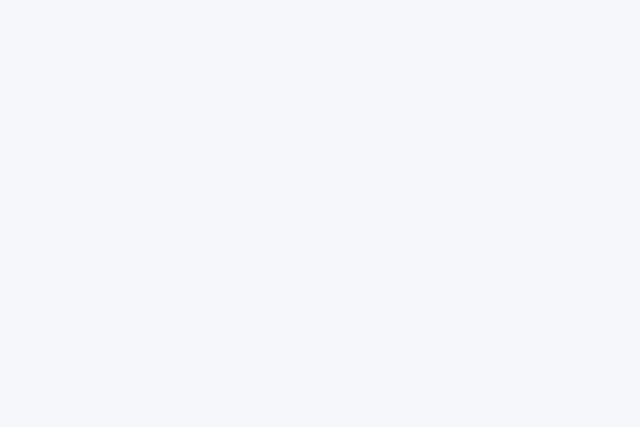
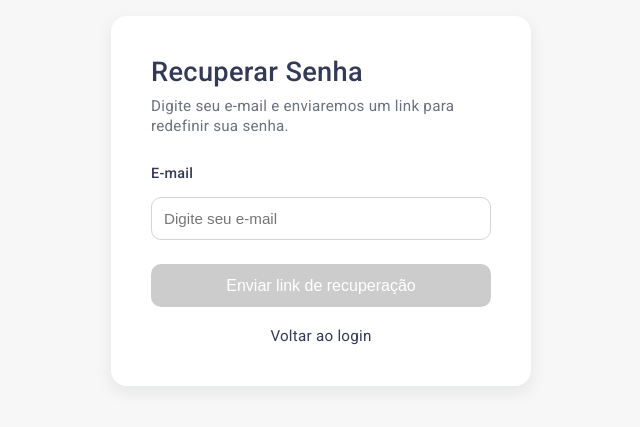
Before and after one commit to Raphael-Ribeiro-Lino/IncidentManagerFrontend, an Angular app: page /recuperar-senha in a window 1280 px wide. Before the commit this address led to /. Shown: the part 199-626 px from the top of the page, without its empty margins (319-959 px from the left). Built offline with nearby package versions, Linux system fonts and the light colour scheme.

Commit message:
Adicionando tela email recuperar senha

```diff
--- a/src/app/app.routes.ts
+++ b/src/app/app.routes.ts
@@ -1,6 +1,7 @@
 import { Routes } from '@angular/router';
 import { LoginComponent } from './pages/login/login.component';
 import { HomeComponent } from './pages/home/home.component';
+import { RecuperarSenhaComponent } from './pages/recuperar-senha/recuperar-senha.component';
 
 export const routes: Routes = [
     {
@@ -10,5 +11,9 @@ export const routes: Routes = [
     {
         path: "home",
         component: HomeComponent
+    },
+    {
+        path: "recuperar-senha",
+        component: RecuperarSenhaComponent
     }
 ];
--- /dev/null
+++ b/src/app/models/recuperar-senha/recuperarSenhaInput.ts
@@ -0,0 +1,3 @@
+export interface EmailRedefinirSenhaInput{
+    email: string;
+}
--- /dev/null
+++ b/src/app/pages/recuperar-senha/recuperar-senha.component.css
@@ -0,0 +1,115 @@
+.recover-container {
+  width: 100%;
+  height: 100vh;
+  display: flex;
+  justify-content: center;
+  align-items: center;
+  background: var(--neutral-100, #F7F7F7);
+  padding: 1rem;
+}
+
+.recover-card {
+  width: 100%;
+  max-width: 420px;
+  background: #fff;
+  padding: 2.5rem;
+  border-radius: var(--radius-lg, 12px);
+  box-shadow: var(--shadow-md, 0 4px 20px rgba(0,0,0,0.08));
+}
+
+h2 {
+  font-size: 1.7rem;
+  color: var(--color-primary, #333A56);
+  margin-bottom: 0.5rem;
+}
+
+.subtitle {
+  font-size: 0.95rem;
+  color: var(--text-secondary, #6B7280);
+  margin-bottom: 1.8rem;
+}
+
+/* Inputs */
+.form-group {
+  margin-bottom: 1.5rem;
+}
+
+.label {
+  font-size: 0.9rem;
+  font-weight: 500;
+}
+
+.input {
+  width: 100%;
+  padding: 0.75rem;
+  border-radius: var(--radius-md, 8px);
+  border: 1px solid var(--neutral-300, #D1D5DB);
+  font-size: 0.95rem;
+  margin-top: 0.4rem;
+}
+
+.input:focus {
+  outline: none;
+  border-color: var(--color-primary, #333A56);
+}
+
+/* Botão */
+.btn-primary {
+  width: 100%;
+  padding: 0.8rem;
+  border: none;
+  background: var(--color-primary, #333A56);
+  color: #fff;
+  border-radius: var(--radius-md, 8px);
+  font-size: 1rem;
+  cursor: pointer;
+  transition: background 0.3s ease;
+}
+
+.btn-primary:disabled {
+  background: var(--neutral-300, #CCC);
+  cursor: not-allowed;
+}
+
+/* Mensagens */
+.error-message,
+.success {
+  margin-bottom: 1rem;
+  padding: 0.8rem;
+  border-radius: var(--radius-md, 8px);
+  border-left: 4px solid;
+}
+
+.error-message {
+  background: rgba(230, 57, 70, 0.08);
+  border-left-color: #e63946;
+}
+
+.error {
+  font-size: 0.85rem;
+  color: #e63946;
+  margin-top: 4px;
+}
+
+.success {
+  background: rgba(46, 204, 113, 0.1);
+  border-left-color: #2ecc71;
+  color: #2ecc71;
+  font-size: 0.9rem;
+}
+
+/* Link voltar */
+.back-link {
+  display: inline-block;
+  margin-top: 1.2rem;
+  text-align: center;
+  width: 100%;
+  font-size: 0.95rem;
+  color: var(--color-primary, #333A56);
+  text-decoration: none;
+  transition: opacity 0.3s ease;
+}
+
+.back-link:hover {
+  opacity: 0.7;
+}
--- /dev/null
+++ b/src/app/pages/recuperar-senha/recuperar-senha.component.html
@@ -0,0 +1,52 @@
+<div class="recover-container">
+  <div class="recover-card">
+
+    <h2>Recuperar Senha</h2>
+    <p class="subtitle">
+      Digite seu e-mail e enviaremos um link para redefinir sua senha.
+    </p>
+
+    <!-- Mensagens -->
+    <div *ngIf="errorMessages.length > 0" class="error-message">
+      <div class="error" *ngFor="let msg of errorMessages">{{ msg }}</div>
+    </div>
+
+    <div *ngIf="successMessage" class="success">
+      {{ successMessage }}
+    </div>
+
+    <!-- Formulário -->
+    <form [formGroup]="formRecover" (ngSubmit)="submitForm()">
+
+      <div class="form-group">
+        <label class="label" for="email">E-mail</label>
+        <input
+          id="email"
+          class="input"
+          type="email"
+          formControlName="email"
+          placeholder="Digite seu e-mail"
+        />
+
+        <div *ngIf="formRecover.get('email')?.touched && formRecover.get('email')?.invalid">
+          <div class="error" *ngIf="formRecover.get('email')?.hasError('required')">
+            O e-mail é obrigatório.
+          </div>
+          <div class="error" *ngIf="formRecover.get('email')?.hasError('pattern')">
+            Endereço de e-mail inválido.
+          </div>
+        </div>
+      </div>
+
+      <button
+        type="submit"
+        class="btn btn-primary"
+        [disabled]="!formRecover.valid"
+      >
+        Enviar link de recuperação
+      </button>
+    </form>
+
+    <a routerLink="/login" class="back-link">Voltar ao login</a>
+  </div>
+</div>
--- /dev/null
+++ b/src/app/pages/recuperar-senha/recuperar-senha.component.ts
@@ -0,0 +1,74 @@
+import { Component, OnInit } from '@angular/core';
+import { FormBuilder, FormGroup, ReactiveFormsModule, Validators } from '@angular/forms';
+import { Router, RouterModule } from '@angular/router';
+import { CommonModule } from '@angular/common';
+import { RecuperarSenhaService } from '../../services/recuperar-senha/recuperar-senha.service';
+
+@Component({
+  selector: 'app-recuperar-senha',
+  standalone: true,
+  imports: [CommonModule,
+    ReactiveFormsModule,
+    RouterModule],
+  templateUrl: './recuperar-senha.component.html',
+  styleUrl: './recuperar-senha.component.css'
+})
+export class RecuperarSenhaComponent implements OnInit {
+  formRecover!: FormGroup;
+  errorMessages: string[] = [];
+  successMessage: string | null = null;
+  isLoading = false;
+
+  constructor(
+    private fb: FormBuilder,
+    private recuperarSenhaService: RecuperarSenhaService,
+    private router: Router
+  ) {
+    this.formRecover = this.fb.group({
+      email: [
+        '',
+        [
+          Validators.required,
+          Validators.pattern(/^[^\s@]+@[^\s@]+\.[^\s@]+$/),
+        ],
+      ],
+    });
+  }
+
+  submitForm(): void {
+    this.errorMessages = [];
+    this.successMessage = null;
+
+    if (this.formRecover.invalid) {
+      this.errorMessages.push('Por favor, preencha o e-mail corretamente.');
+      return;
+    }
+
+    this.isLoading = true;
+
+    const email = this.formRecover.value.email;
+
+    this.recuperarSenhaService.enviarEmailParaRedefinirSenha(email).subscribe({
+      next: () => {
+        this.successMessage =
+          'E-mail enviado com sucesso! Verifique sua caixa de entrada.';
+        this.isLoading = false;
+      },
+      error: (error) => {
+        this.isLoading = false;
+
+        if (error?.error?.messages) {
+          this.errorMessages = error.error.messages;
+        } else {
+          this.errorMessages.push(
+            'Não foi possível enviar o link. Tente novamente mais tarde.'
+          );
+        }
+      },
+    });
+  }
+
+  ngOnInit(): void {
+  }
+
+}
--- /dev/null
+++ b/src/app/services/recuperar-senha/recuperar-senha.service.ts
@@ -0,0 +1,19 @@
+import { HttpClient } from '@angular/common/http';
+import { Injectable } from '@angular/core';
+import { Observable } from 'rxjs';
+import { environment } from '../../../environments/environment';
+import { EmailRedefinirSenhaInput } from '../../models/recuperar-senha/recuperarSenhaInput';
+
+const URL_API = environment.URL_API + "/usuario/redefinir-senha";
+
+@Injectable({
+  providedIn: 'root'
+})
+export class RecuperarSenhaService {
+
+  constructor(private http: HttpClient) { }
+
+  enviarEmailParaRedefinirSenha(emailRedefinirSenhaInput: EmailRedefinirSenhaInput): Observable<void> {
+    return this.http.post<void>(URL_API, emailRedefinirSenhaInput);
+  }
+}
```
Also changed, not shown: 2 other files (tests, documents, lock files or other folders).
